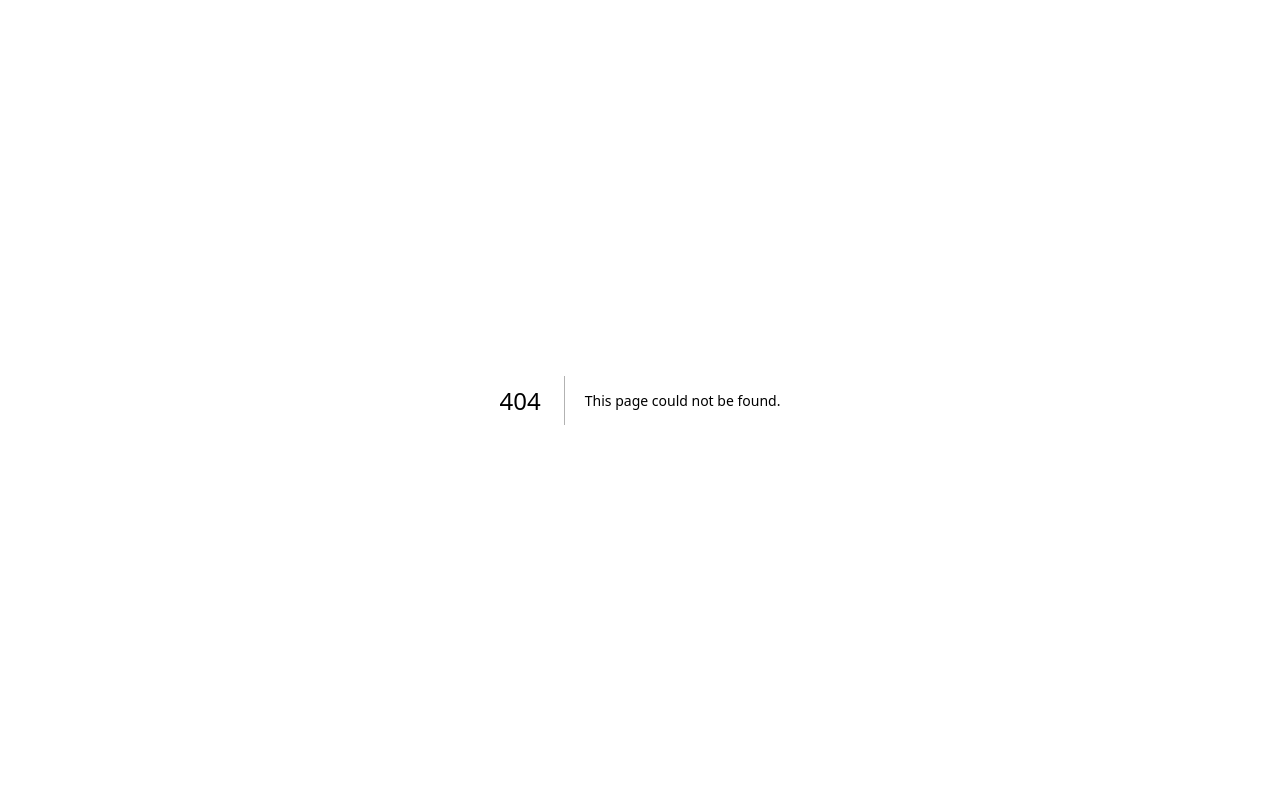
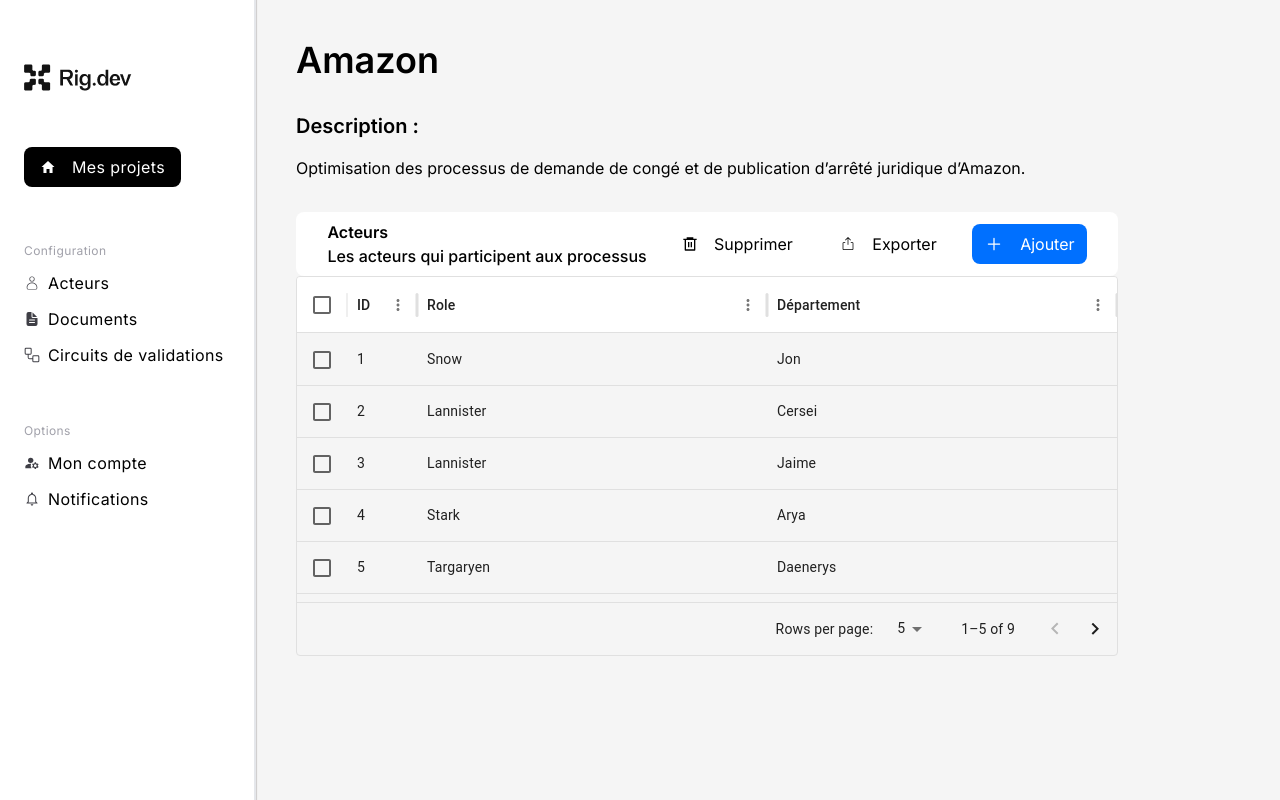
Before and after one commit to BouchboutSami/GED-audit-helper-front, a Next.js app: page /Acteurs/1 in a window 1280 px wide. Before the commit this address had no page. Built offline with nearby package versions, Linux system fonts and the light colour scheme.

Commit message:
Acteurs v1

```diff
--- a/package.json
+++ b/package.json
@@ -9,6 +9,9 @@
     "lint": "next lint"
   },
   "dependencies": {
+    "@emotion/react": "^11.11.4",
+    "@emotion/styled": "^11.11.5",
+    "@mui/x-data-grid": "^7.3.1",
     "axios": "^1.6.8",
     "next": "14.2.3",
     "react": "^18",
--- /dev/null
+++ b/src/app/Acteurs/[ProjectNumber]/Datagrid.jsx
@@ -0,0 +1,64 @@
+import { useState, React } from "react";
+import { DataGrid } from "@mui/x-data-grid";
+import { RiDeleteBin6Line } from "react-icons/ri";
+import { PiExportLight } from "react-icons/pi";
+import { IoAdd } from "react-icons/io5";
+
+const columns = [
+  { field: "id", headerName: "ID", width: 70 },
+  { field: "Role", headerName: "Role", width: 350 },
+  { field: "Département", headerName: "Département", width: 350 },
+];
+
+const rows = [
+  { id: 1, Role: "Snow", Département: "Jon" },
+  { id: 2, Role: "Lannister", Département: "Cersei" },
+  { id: 3, Role: "Lannister", Département: "Jaime" },
+  { id: 4, Role: "Stark", Département: "Arya" },
+  { id: 5, Role: "Targaryen", Département: "Daenerys" },
+  { id: 6, Role: "Melisandre", Département: null },
+  { id: 7, Role: "Clifford", Département: "Ferrara" },
+  { id: 8, Role: "Frances", Département: "Rossini" },
+  { id: 9, Role: "Roxie", Département: "Harvey" },
+];
+
+export default function Datagrid() {
+  const [rowSelectionModel, setRowSelectionModel] = useState([]);
+  console.log(rowSelectionModel);
+  return (
+    <div style={{ height: 380, width: "100%" }}>
+      <div className="w-full flex flex-row bg-white items-center justify-evenly py-2 rounded-lg px-2">
+        <div className="infos flex flex-col justify-center">
+          <p className="font-semibold">Acteurs</p>
+          <p className="font-medium">
+            Les acteurs qui participent aux processus
+          </p>
+        </div>
+        <button className="flex items-center justify-evenly gap-4 px-3 py-2 rounded-lg">
+          <RiDeleteBin6Line /> Supprimer
+        </button>
+        <button className="flex items-center justify-evenly gap-4 px-3 py-2 rounded-lg border-[1px solid #D0D5DD]">
+          <PiExportLight /> Exporter
+        </button>
+        <button className="flex items-center justify-evenly gap-4 bg-[#0070FF] px-3 py-2 rounded-lg text-white">
+          <IoAdd size={20} /> Ajouter
+        </button>
+      </div>
+      <DataGrid
+        onRowSelectionModelChange={(newRowSelectionModel) => {
+          setRowSelectionModel(newRowSelectionModel);
+        }}
+        rowSelectionModel={rowSelectionModel}
+        rows={rows}
+        columns={columns}
+        initialState={{
+          pagination: {
+            paginationModel: { page: 0, pageSize: 5 },
+          },
+        }}
+        pageSizeOptions={[5, 10]}
+        checkboxSelection
+      />
+    </div>
+  );
+}
--- /dev/null
+++ b/src/app/Acteurs/[ProjectNumber]/page.jsx
@@ -0,0 +1,26 @@
+"use client";
+import Sidebar from "@/components/Sidebar";
+import React, { useState } from "react";
+import Datagrid from "./Datagrid";
+
+const page = ({ params }) => {
+  const [Acteurs, setActeurs] = useState();
+  return (
+    <div className="w-full flex flex-row">
+      <Sidebar projet={true} />
+      <div className="ml-[20%] w-auto pt-10 pl-10 flex flex-col gap-8">
+        <h1 className="text-4xl font-semibold">Amazon</h1>
+        <div className="desc flex flex-col gap-4">
+          <h2 className="text-xl font-semibold">Description :</h2>
+          <p>
+            Optimisation des processus de demande de congé et de publication
+            d’arrêté juridique d’Amazon.
+          </p>
+        </div>
+        <Datagrid />
+      </div>
+    </div>
+  );
+};
+
+export default page;
--- /dev/null
+++ b/src/app/Bienvenue/page.jsx
@@ -0,0 +1,14 @@
+import Navbar from "@/components/Navbar";
+import Welcome from "@/components/WelcomeAfterSignUp/Welcome";
+import React from "react";
+
+const page = () => {
+  return (
+    <div className="flex flex-col justify-center items-center gap-10 pt-10">
+      <Navbar />
+      <Welcome />
+    </div>
+  );
+};
+
+export default page;
--- a/src/app/ListeProjets/page.jsx
+++ b/src/app/ListeProjets/page.jsx
@@ -8,8 +8,8 @@
 const page = () => {
   return (
     <div className="w-full flex flex-row">
-      <Sidebar />
-      <div className="w-auto pl-[5%] pr-[10%] py-[5%] flex flex-col gap-4">
+      <Sidebar projet={false} />
+      <div className="w-auto ml-[20%] pl-[5%] pr-[10%] py-[5%] flex flex-col gap-4">
         <h1 className="text-4xl font-semibold text-[#262626] mb-4">
           Mes projets
         </h1>
@@ -32,6 +32,11 @@
           </button>
         </div>
         <GridProjects />
+        <a href="/ProjectCreation" className="flex justify-center">
+          <button className="text-white bg-noir px-6 py-2 w-fit mt-4 rounded-lg">
+            Créer un projet
+          </button>
+        </a>
       </div>
     </div>
   );
--- a/src/app/ProjectDetail/[ProjectNumber]/page.jsx
+++ b/src/app/ProjectDetail/[ProjectNumber]/page.jsx
@@ -20,20 +20,28 @@
       // send base64 to backend et f le last then =>
     };
   }
-  // function handleSuivant() {
-  //   if (rapport != null) {
-  //     setpdfActive(false);
-  //     setresultPDFActive(true);
-  //   }
-  // }
+  function handleClick(e) {
+    e.preventDefault();
+    if (rapport != null) {
+      setpdfActive(false);
+      setresultPDFActive(true);
+    }
+  }
+  function handleClickDetails(e) {
+    e.preventDefault();
+    setpdfActive(false);
+    setresultPDFActive(false);
+  }
   return (
     <div className="relative">
       <div
         className="w-full flex flex-row"
-        style={{ opacity: pdfActive === false ? 1 : 0.3 }}
+        style={{
+          opacity: pdfActive === false && resultPDFActive === false ? 1 : 0.3,
+        }}
       >
-        <Sidebar />
-        <div className="right  w-auto pl-[5%] pr-[10%] py-[5%] flex flex-col">
+        <Sidebar projet={true} />
+        <div className="right ml-[20%] w-auto pl-[5%] pr-[10%] py-[5%] flex flex-col">
           <h1 className="text-4xl font-semibold mb-8">
             Projet GED {params.ProjectNumber}
           </h1>
@@ -95,14 +103,29 @@
             />
           </div>
           {rapport != null && <p>{rapport.name}</p>}
-          <button className="px-6 py-2 flex items-center justify-center bg-black text-white rounded-lg">
+          <button
+            className="px-6 py-2 flex items-center justify-center bg-black text-white rounded-lg"
+            onClick={(e) => {
+              handleClick(e);
+            }}
+          >
             Suivant
           </button>
         </div>
       )}
       {resultPDFActive && (
         <div className="absolute w-[40vw] bg-white top-[50%] left-[50%] translate-x-[-50%] translate-y-[-50%] z-10 rounded-xl flex flex-col items-center justify-center gap-10 py-10">
-          <button className="px-6 py-2 flex items-center justify-center bg-black text-white rounded-lg">
+          <div className="results w-4/5">
+            <p>N acteurs trouvés</p>
+            <p>N documents trouvés</p>
+            <p>N circuits de validation</p>
+          </div>
+          <button
+            className="px-6 py-2 flex items-center justify-center bg-black text-white rounded-lg"
+            onClick={(e) => {
+              handleClickDetails(e);
+            }}
+          >
             Voir détails
           </button>
         </div>
--- a/src/components/Sidebar.jsx
+++ b/src/components/Sidebar.jsx
@@ -6,9 +6,9 @@
 import { MdManageAccounts } from "react-icons/md";
 import { IoMdNotificationsOutline } from "react-icons/io";
 
-const Sidebar = ({ active }) => {
+const Sidebar = ({ projet }) => {
   return (
-    <div className="w-1/5 border-r-2 shadow min-h-max bg-white flex flex-col px-6 pt-[5%]">
+    <div className="w-1/5 border-r-2 shadow h-screen fixed bg-white flex flex-col px-6 pt-[5%]">
       <ul className="Logo flex flex-col gap-14 font-medi-um tracking-wide text-black">
         <li>
           <img src="/images/Logo.png" alt="Logo" />
@@ -22,18 +22,26 @@
             Mes projets
           </a>
         </li>
+        {projet && (
           <li className="flex flex-col gap-3">
             <h3 className="text-[#A1A1AA] text-xs">Configuration</h3>
+            <a href="Acteurs">
               <div className="flex items-center gap-2">
                 <CiUser color="#3F3F46" /> Acteurs
               </div>
+            </a>
+            <a href="Documents">
               <div className="flex items-center gap-2">
                 <IoDocumentText color="#3F3F46" /> Documents
               </div>
+            </a>
+            <a href="Circuits">
               <div className="flex items-center gap-2">
                 <GoWorkflow color="#3F3F46" /> Circuits de validations
               </div>
+            </a>
           </li>
+        )}
         <li className="flex flex-col gap-3">
           <h3 className="text-[#A1A1AA] text-xs">Options</h3>
           <div className="flex items-center gap-2">
--- a/src/components/WelcomeAfterSignUp/Welcome.jsx
+++ b/src/components/WelcomeAfterSignUp/Welcome.jsx
@@ -1,20 +1,27 @@
-import React from 'react';
-import OneFunc from './OneFunc';
+import React from "react";
+import OneFunc from "./OneFunc";
 
 const Welcome = () => {
-    return (
-        <div className='w-full flex justify-center flex-col items-center gap-3'>
-            <h1 className='text-black text-4xl font-bold'>Bienvenue à Nom_Solution, Nom_User</h1>
-            <p className='text-[#A1A1A1] text-lg'>Profitez des avantages qu’offre notre solution complémentaire</p>
-            <div className='flex flex-row gap justify-center items-center gap-6'>
-                <OneFunc/>
-                <OneFunc/>
-                <OneFunc/>
-            </div>
-            <button className='bg-black text-white py-3 px-6 text-2xl rounded-2xl'>C'est parti !</button>
-
-        </div>
-    );
-}
+  return (
+    <div className="w-full flex justify-center flex-col items-center gap-3">
+      <h1 className="text-black text-4xl font-bold">
+        Bienvenue à Nom_Solution, Nom_User
+      </h1>
+      <p className="text-[#A1A1A1] text-lg">
+        Profitez des avantages qu’offre notre solution complémentaire
+      </p>
+      <div className="flex flex-row gap justify-center items-center gap-6">
+        <OneFunc />
+        <OneFunc />
+        <OneFunc />
+      </div>
+      <a href="/ListeProjets">
+        <button className="bg-black text-white py-3 px-6 text-2xl rounded-2xl">
+          C'est parti !
+        </button>
+      </a>
+    </div>
+  );
+};
 
 export default Welcome;
```
Also changed, not shown: 1 other file (tests, documents, lock files or other folders). Lines whose indentation alone changed are shown as unchanged.
